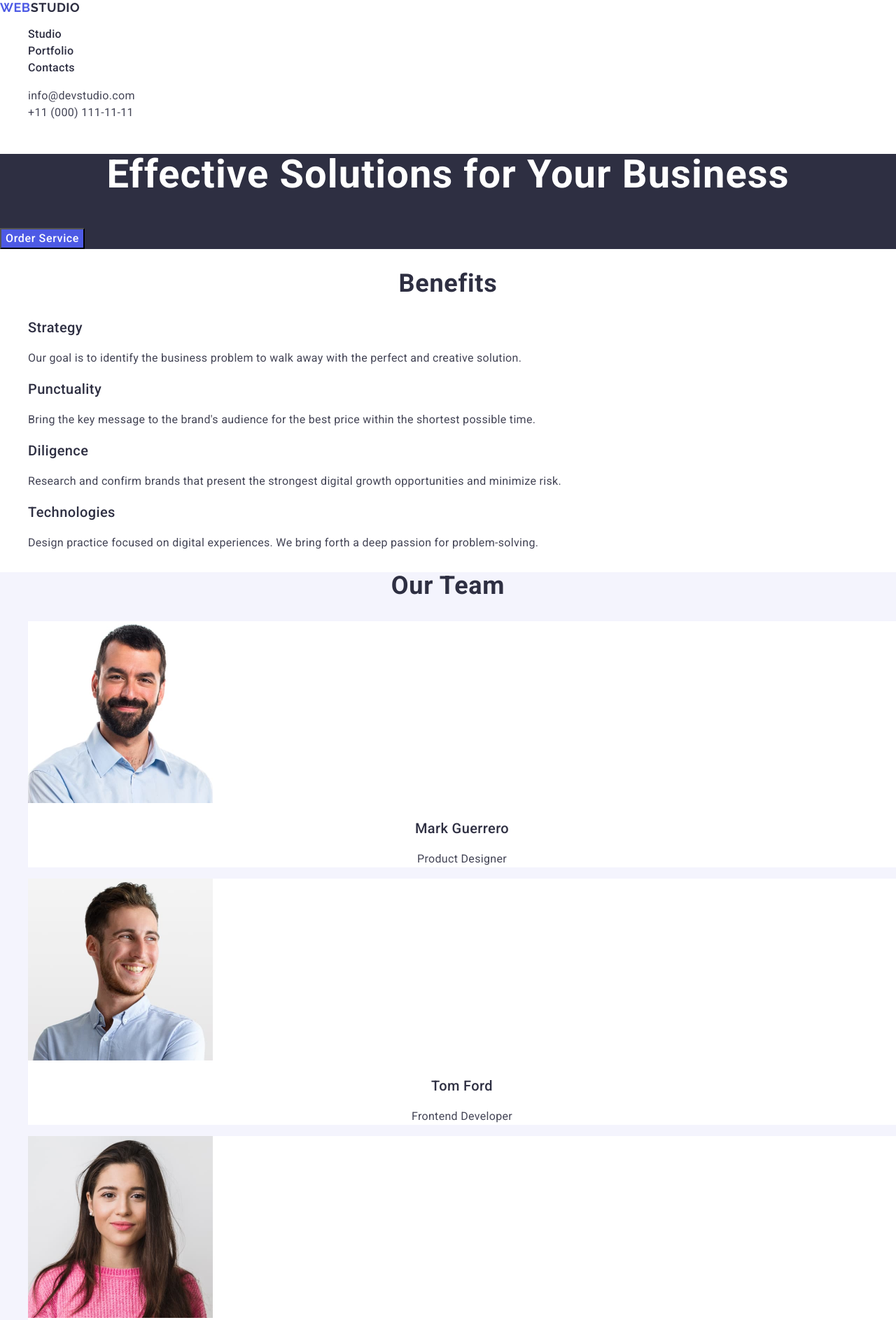
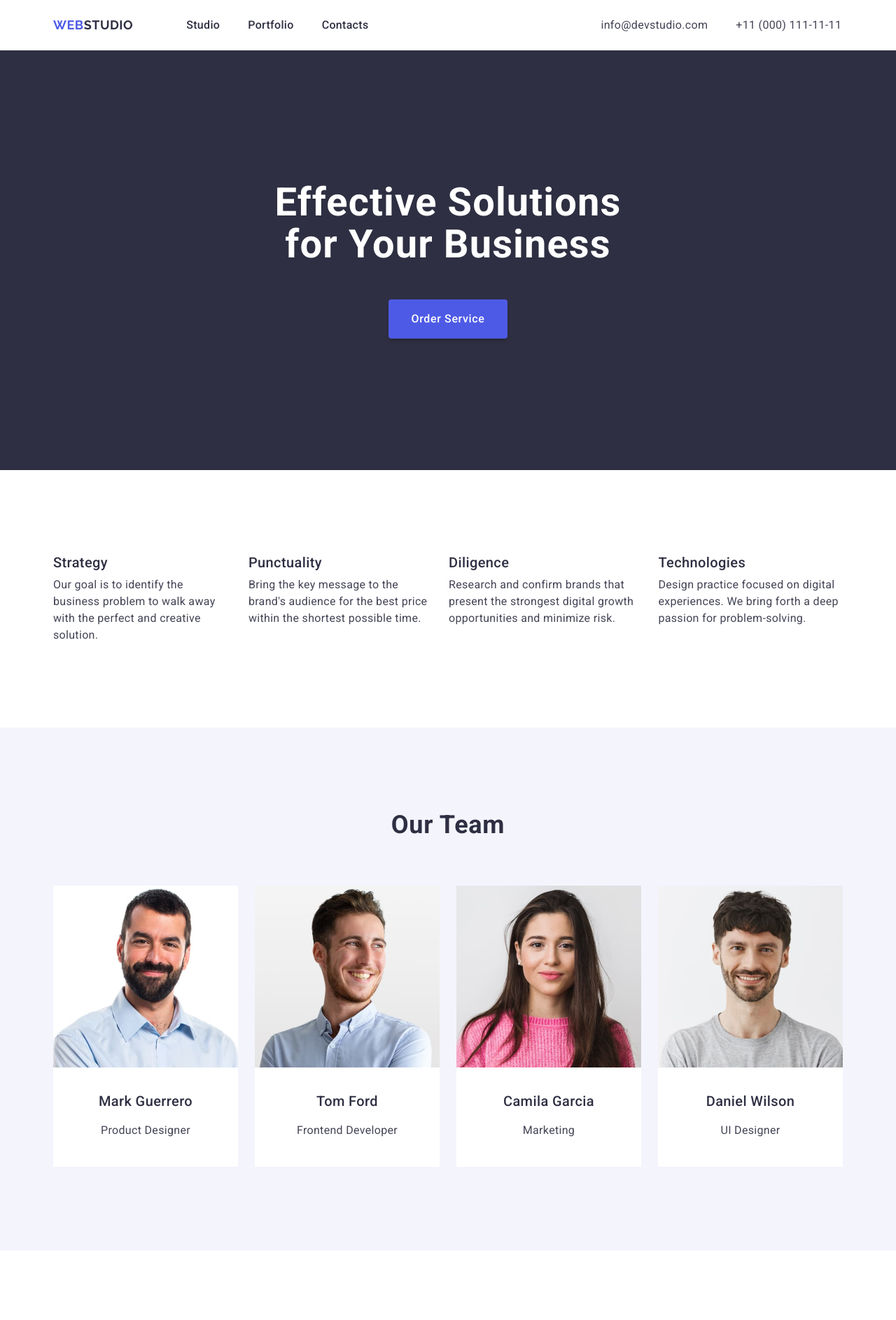
Before and after one commit to IvanGodPro24/goit-markup-hw-03, a plain HTML site: page index.html in a window 1280 px wide. Shown: the top 1887 px of the page at 70% size. Drawn offline with nearby package versions, Linux system fonts and the light colour scheme.

Commit message:
Add homework

```diff
--- a/css/styles.css
+++ b/css/styles.css
@@ -4,12 +4,108 @@ body {
   color: #434455;
 }
 
+h1,
+h2,
+h3,
+h4,
+h5,
+h6,
+p {
+  margin: 0;
+}
+
+img {
+  display: block;
+}
+
 ul {
   list-style-type: none;
+  margin: 0;
+  padding-left: 0;
 }
 
 a {
   text-decoration: none;
+}
+
+.container {
+  max-width: 1158px;
+  padding-left: 15px;
+  padding-right: 15px;
+  margin-left: auto;
+  margin-right: auto;
+}
+
+.header-container {
+  display: flex;
+  flex-direction: row;
+}
+
+.header-nav {
+  display: flex;
+  flex-direction: row;
+}
+
+.header-logo {
+  display: flex;
+  align-items: center;
+  justify-content: flex-start;
+  flex-direction: row;
+  gap: 0px;
+}
+
+.vertical-padding {
+  padding-top: 24px;
+  padding-bottom: 24px;
+}
+
+.margin-right {
+  margin-right: 76px;
+}
+
+.web {
+  font-family: "Raleway", sans-serif;
+  font-weight: 700;
+  font-size: 18px;
+  line-height: 1.17;
+  letter-spacing: 0.03em;
+  text-transform: uppercase;
+  color: #2e2f42;
+}
+
+.header-list {
+  display: flex;
+  align-items: flex-start;
+  justify-content: flex-start;
+  flex-direction: row;
+  gap: 40px;
+  margin-right: 332px;
+}
+
+.header-nav-link {
+  display: block;
+  font-weight: 500;
+  font-size: 16px;
+  line-height: 1.5;
+  letter-spacing: 0.02em;
+  color: #2e2f42;
+}
+
+.header-info {
+  font-style: normal;
+}
+
+.header-info-list {
+  display: flex;
+  align-items: flex-start;
+  justify-content: flex-start;
+  flex-direction: row;
+  gap: 40px;
+}
+
+.hero-container {
+  max-width: 496px;
+  margin: 0 auto;
 }
 
 .header-logo {
@@ -22,28 +118,6 @@ a {
   color: #4d5ae5;
 }
 
-.web {
-  font-family: "Raleway", sans-serif;
-  font-weight: 700;
-  font-size: 18px;
-  line-height: 1.17;
-  letter-spacing: 0.03em;
-  text-transform: uppercase;
-  color: #2e2f42;
-}
-
-.header-nav-link {
-  font-weight: 500;
-  font-size: 16px;
-  line-height: 1.5;
-  letter-spacing: 0.02em;
-  color: #2e2f42;
-}
-
-.header-info {
-  font-style: normal
-}
-
 .header-nav-link:hover,
 .header-nav-link:focus {
   font-weight: 500;
@@ -54,6 +128,7 @@ a {
 }
 
 .header-info-link {
+  display: block;
   font-weight: 400;
   font-size: 16px;
   line-height: 1.5;
@@ -63,7 +138,6 @@ a {
 
 .header-info-link:hover,
 .header-info-link:focus {
-  font-weight: 500;
   font-size: 16px;
   line-height: 1.5;
   letter-spacing: 0.02em;
@@ -71,6 +145,8 @@ a {
 }
 
 .hero {
+  padding-top: 188px;
+  padding-bottom: 188px;
   background: #2e2f42;
 }
 
@@ -83,7 +159,17 @@ a {
   color: #fff;
 }
 
+.order-btn-container {
+  display: flex;
+  align-items: flex-start;
+  justify-content: center;
+  flex-direction: row;
+  gap: 10px;
+  margin-top: 48px;
+}
+
 .order-btn {
+  box-shadow: 0 4px 4px 0 rgba(0, 0, 0, 0.15);
   background: #4d5ae5;
   font-weight: 500;
   font-size: 16px;
@@ -91,11 +177,40 @@ a {
   letter-spacing: 0.04em;
   color: #fff;
   cursor: pointer;
+
+  border-radius: 4px;
+  padding: 16px 32px;
+  border: none;
 }
 
 .order-btn:hover,
 .order-btn:focus {
+  box-shadow: 0 4px 4px 0 rgba(0, 0, 0, 0.15);
   background: #404bbf;
+}
+
+.benefits {
+  padding-top: 120px;
+  padding-bottom: 120px;
+}
+
+.visually-hidden {
+  position: absolute;
+  width: 1px;
+  height: 1px;
+  margin: -1px;
+  border: 0;
+  padding: 0;
+
+  white-space: nowrap;
+  clip-path: inset(100%);
+  clip: rect(0 0 0 0);
+  overflow: hidden;
+}
+
+.benefits-list {
+  display: flex;
+  gap: 24px;
 }
 
 .third-title {
@@ -104,6 +219,7 @@ a {
   line-height: 1.2;
   letter-spacing: 0.02em;
   color: #2e2f42;
+  padding-bottom: 8px;
 }
 
 .benefits-paragraph {
@@ -115,11 +231,56 @@ a {
 }
 
 .team {
-  background-color: #F4F4FD;
+  padding-top: 120px;
+  padding-bottom: 120px;
+  background-color: #f4f4fd;
 }
 
 .team-item {
-  background-color: #FFFFFF;
+  background-color: #ffffff;
+}
+
+.team-padding {
+  padding-bottom: 66px;
+}
+
+.portfolio-padding {
+  padding-bottom: 72px;
+}
+
+.portfolio-list {
+  display: flex;
+  flex-wrap: wrap;
+  gap: 24px;
+}
+
+.portfolio-item {
+  flex-basis: calc((100% - 48px) / 3);
+}
+
+.team-list {
+  display: flex;
+  gap: 24px;
+}
+
+.team-item {
+  flex-basis: calc((100% - 72px) / 4);
+}
+
+.person-info {
+  padding-top: 36px;
+  padding-bottom: 40px;
+}
+
+.description {
+  padding-top: 32px;
+  padding-bottom: 32px;
+  border-bottom: 1px solid #e7e9fc;
+  border-left: 1px solid #e7e9fc;
+  border-right: 1px solid #e7e9fc;
+  padding: 32px 16px;
+  width: 360px;
+  height: 120px;
 }
 
 .second-title {
@@ -129,7 +290,7 @@ a {
   letter-spacing: 0.02em;
   text-align: center;
   color: #2e2f42;
-  text-transform: capitalize
+  text-transform: capitalize;
 }
 
 .third-team-title {
@@ -139,6 +300,7 @@ a {
   letter-spacing: 0.02em;
   text-align: center;
   color: #2e2f42;
+  padding-bottom: 18px;
 }
 
 .team-paragraph {
@@ -148,6 +310,11 @@ a {
   letter-spacing: 0.02em;
   text-align: center;
   color: #434455;
+}
+
+.portfolio {
+  padding-top: 120px;
+  padding-bottom: 120px;
 }
 
 .portfolio-paragraph {
@@ -162,6 +329,12 @@ a {
   background: #2e2f42;
 }
 
+.footer-info {
+  padding-top: 100px;
+  padding-bottom: 100px;
+  max-width: 264px;
+}
+
 .web-footer {
   font-family: "Raleway", sans-serif;
   font-weight: 700;
@@ -172,6 +345,10 @@ a {
   color: #f4f4fd;
 }
 
+.padding-bottom {
+  padding-bottom: 16px;
+}
+
 .footer-paragraph {
   font-weight: 400;
   font-size: 16px;
--- a/index.html
+++ b/index.html
@@ -21,20 +21,25 @@
   </head>
   <body>
     <header class="header">
+      <div class="container header-container">
         <nav class="header-nav">
-        <a href="./index.html" class="header-logo"
+          <a
+            href="./index.html"
+            class="header-logo vertical-padding margin-right"
             >Web<span class="web">Studio</span></a
           >
 
           <ul class="header-list">
             <li class="header-nav-item">
-            <a href="./index.html" class="header-nav-link">Studio</a>
+              <a href="./index.html" class="header-nav-link vertical-padding"
+                >Studio</a
+              >
             </li>
             <li class="header-nav-item">
-            <a href="" class="header-nav-link">Portfolio</a>
+              <a href="" class="header-nav-link vertical-padding">Portfolio</a>
             </li>
             <li class="header-nav-item">
-            <a href="" class="header-nav-link">Contacts</a>
+              <a href="" class="header-nav-link vertical-padding">Contacts</a>
             </li>
           </ul>
         </nav>
@@ -42,33 +47,46 @@
         <address class="header-info">
           <ul class="header-info-list">
             <li class="header-info-item">
-            <a href="mailto:info@devstudio.com" class="header-info-link"
+              <a
+                href="mailto:info@devstudio.com"
+                class="header-info-link vertical-padding"
                 >info@devstudio.com</a
               >
             </li>
             <li class="header-info-item">
-            <a href="tel:+110001111111" class="header-info-link"
+              <a
+                href="tel:+110001111111"
+                class="header-info-link vertical-padding"
                 >+11 (000) 111-11-11</a
               >
             </li>
           </ul>
         </address>
+      </div>
     </header>
 
     <main class="main">
       <section class="hero">
+        <div class="container">
+          <div class="hero-container">
             <h1 class="first-title">Effective Solutions for Your Business</h1>
+
+            <div class="order-btn-container">
               <button class="order-btn" type="button">Order Service</button>
+            </div>
+          </div>
+        </div>
       </section>
 
       <section class="benefits">
-        <h2 class="second-title">Benefits</h2>
+        <div class="container">
+          <h2 class="second-title visually-hidden">Benefits</h2>
           <ul class="benefits-list">
             <li class="benefits-item">
               <h3 class="third-title">Strategy</h3>
               <p class="benefits-paragraph">
-              Our goal is to identify the business problem to walk away with the
-              perfect and creative solution.
+                Our goal is to identify the business problem to walk away with
+                the perfect and creative solution.
               </p>
             </li>
             <li class="benefits-item">
@@ -93,36 +111,48 @@
               </p>
             </li>
           </ul>
+        </div>
       </section>
 
       <section class="team">
-        <h2 class="second-title">Our Team</h2>
+        <div class="container">
+          <h2 class="second-title team-padding">Our Team</h2>
           <ul class="team-list">
             <li class="team-item">
               <img src="./images/img-1.jpg" alt="Mark Guerrero" width="264" />
+              <div class="person-info">
                 <h3 class="third-team-title">Mark Guerrero</h3>
                 <p class="team-paragraph">Product Designer</p>
+              </div>
             </li>
             <li class="team-item">
               <img src="./images/img-2.jpg" alt="Tom Ford" width="264" />
+              <div class="person-info">
                 <h3 class="third-team-title">Tom Ford</h3>
                 <p class="team-paragraph">Frontend Developer</p>
+              </div>
             </li>
             <li class="team-item">
               <img src="./images/img-3.jpg" alt="Camila Garcia" width="264" />
+              <div class="person-info">
                 <h3 class="third-team-title">Camila Garcia</h3>
                 <p class="team-paragraph">Marketing</p>
+              </div>
             </li>
             <li class="team-item">
               <img src="./images/img-4.jpg" alt="Daniel Wilson" width="264" />
+              <div class="person-info">
                 <h3 class="third-team-title">Daniel Wilson</h3>
                 <p class="team-paragraph">UI Designer</p>
+              </div>
             </li>
           </ul>
+        </div>
       </section>
 
       <section class="portfolio">
-        <h2 class="second-title">Our Portfolio</h2>
+        <div class="container">
+          <h2 class="second-title portfolio-padding">Our Portfolio</h2>
           <ul class="portfolio-list">
             <li class="portfolio-item">
               <img
@@ -130,8 +160,10 @@
                 alt="Banking App"
                 width="360"
               />
+              <div class="description">
                 <h3 class="third-title">Banking App</h3>
                 <p class="portfolio-paragraph">App</p>
+              </div>
             </li>
             <li class="portfolio-item">
               <img
@@ -139,8 +171,12 @@
                 alt="Cashless Payment"
                 width="360"
               />
-            <h3 class="third-title">Cashless Payment</h3>
+              <div class="description">
+                <h3 class="third-title portfolio-title-padding">
+                  Cashless Payment
+                </h3>
                 <p class="portfolio-paragraph">Marketing</p>
+              </div>
             </li>
             <li class="portfolio-item">
               <img
@@ -148,8 +184,12 @@
                 alt="Meditation App"
                 width="360"
               />
-            <h3 class="third-title">Meditation App</h3>
+              <div class="description">
+                <h3 class="third-title portfolio-title-padding">
+                  Meditation App
+                </h3>
                 <p class="portfolio-paragraph">App</p>
+              </div>
             </li>
             <li class="portfolio-item">
               <img
@@ -157,8 +197,12 @@
                 alt="Taxi Service"
                 width="360"
               />
-            <h3 class="third-title">Taxi Service</h3>
+              <div class="description">
+                <h3 class="third-title portfolio-title-padding">
+                  Taxi Service
+                </h3>
                 <p class="portfolio-paragraph">Marketing</p>
+              </div>
             </li>
             <li class="portfolio-item">
               <img
@@ -166,8 +210,12 @@
                 alt="Screen Illustrations"
                 width="360"
               />
-            <h3 class="third-title">Screen Illustrations</h3>
+              <div class="description">
+                <h3 class="third-title portfolio-title-padding">
+                  Screen Illustrations
+                </h3>
                 <p class="portfolio-paragraph">Design</p>
+              </div>
             </li>
             <li class="portfolio-item">
               <img
@@ -175,22 +223,31 @@
                 alt="Online Courses"
                 width="360"
               />
-            <h3 class="third-title">Online Courses</h3>
+              <div class="description">
+                <h3 class="third-title portfolio-title-padding">
+                  Online Courses
+                </h3>
                 <p class="portfolio-paragraph">Marketing</p>
+              </div>
             </li>
           </ul>
+        </div>
       </section>
     </main>
 
     <footer class="footer">
-      <a href="./index.html" class="header-logo"
+      <div class="container">
+        <div class="footer-info">
+          <a href="./index.html" class="header-logo padding-bottom"
             >Web<span class="web-footer">Studio</span></a
           >
 
           <p class="footer-paragraph">
-        Increase the flow of customers and sales for your business with digital
-        marketing & growth solutions.
+            Increase the flow of customers and sales for your business with
+            digital marketing & growth solutions.
           </p>
+        </div>
+      </div>
     </footer>
   </body>
 </html>
```
Lines whose indentation alone changed are shown as unchanged.
